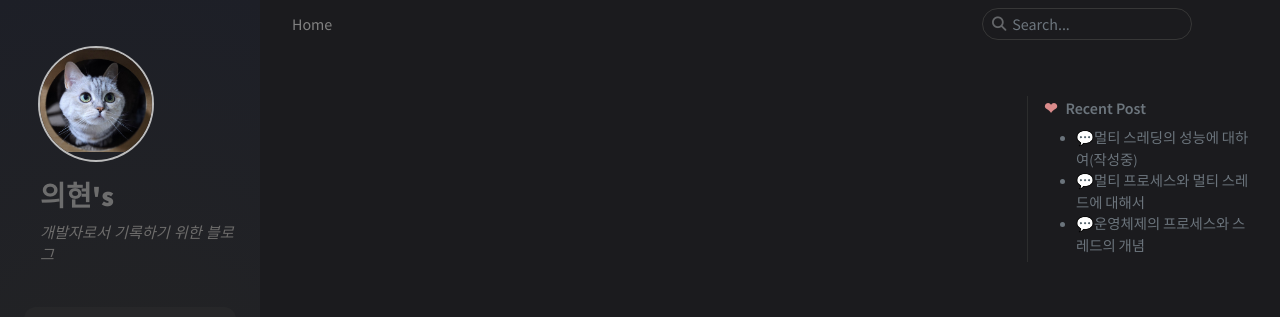
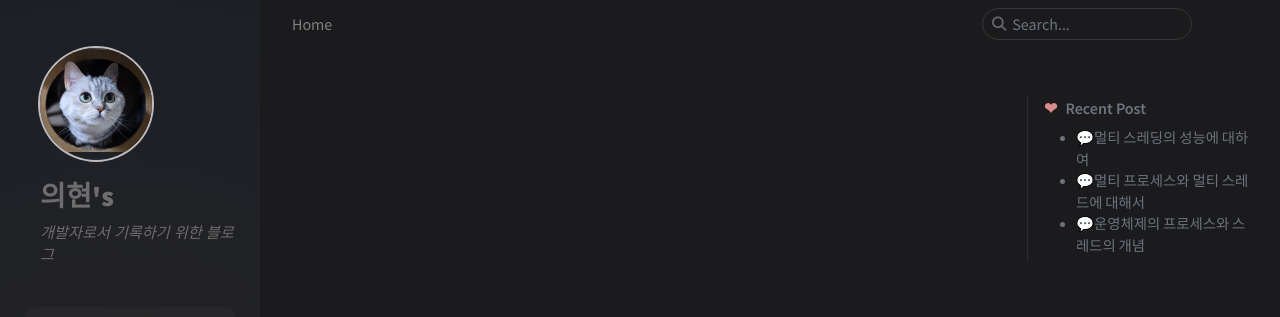
Before and after one commit to Euihyunee/euihyunee.github.io, a Jekyll site: the page built from index.html, in a window 1280 px wide. Shown: the top 317 px of the page. Built offline with Jekyll 4.4.1, drawn with Linux system fonts in a browser that asks for light colours; comment, search, counter and statistics services are not loaded.

Commit message:
[fix] typo multi threading performance

```diff
--- a/_posts/2025-01-16-multi_threading_performance.md
+++ b/_posts/2025-01-16-multi_threading_performance.md
@@ -1,8 +1,8 @@
 ---
-title: "💬멀티 스레딩의 성능에 대하여(작성중)"
+title: "💬멀티 스레딩의 성능에 대하여"
 date: 2025-01-16 16:45 +0900
 categories: [CS]
-tags: [multi threading, thread]
+tags: [multi threading, thread, thread pool]
 ---
 
 > [저번 글](https://euihyunee.github.io/posts/multi_process_thread/)에서 멀티 프로세스와 멀티 스레드에 대해 알아보았습니다. 이번 글에서는 멀티 스레딩의 성능에 대해 살펴보겠습니다. 멀티 스레드와 멀티 스레딩은 이름처럼 같은 개념이지만 약간의 차이가 있습니다. 멀티 스레딩은 하나의 프로세스 내에서 여러 개의 스레드를 동시에 실행하는 프로그래밍 기법을 의미합니다. 멀티 스레딩의 결과로 생성된 여러 개의 스레드가 멀티 스레드입니다. 그럼 멀티 스레딩에 대해서 알아보겠습니다.
```
